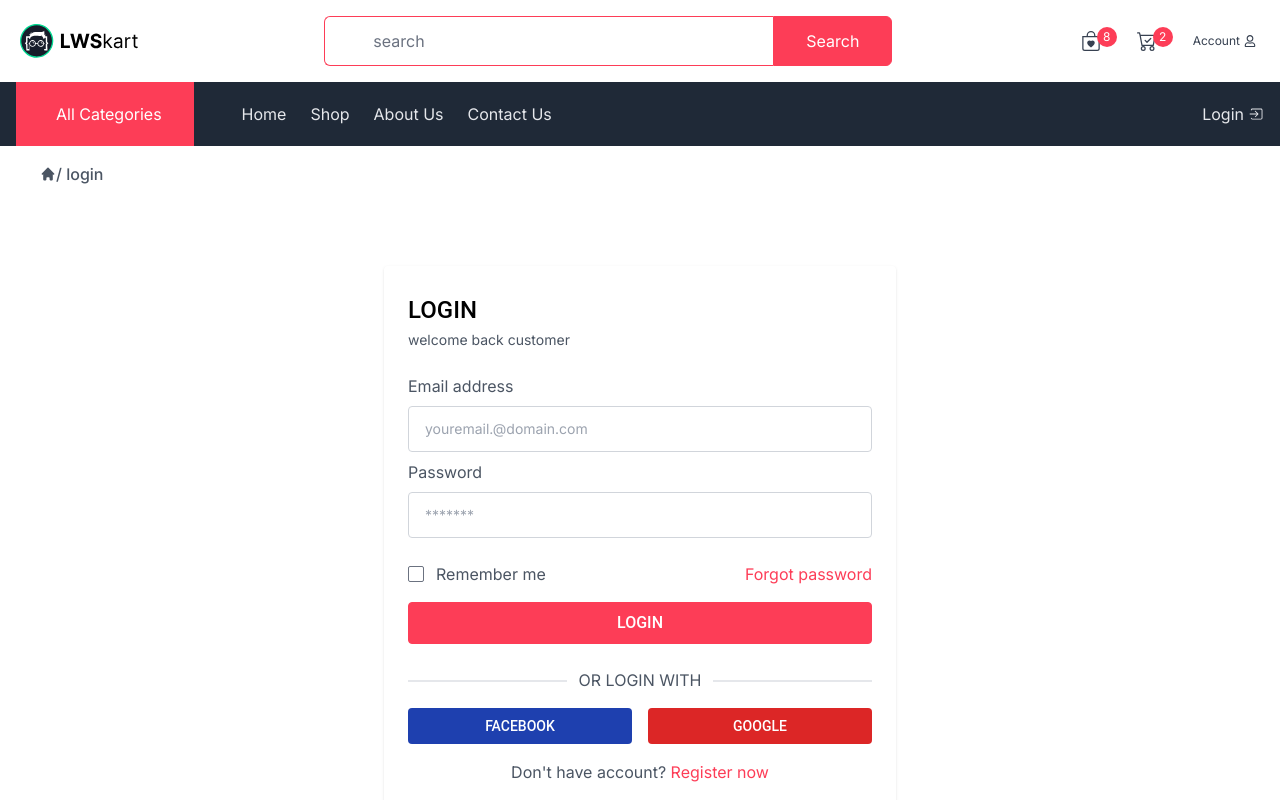
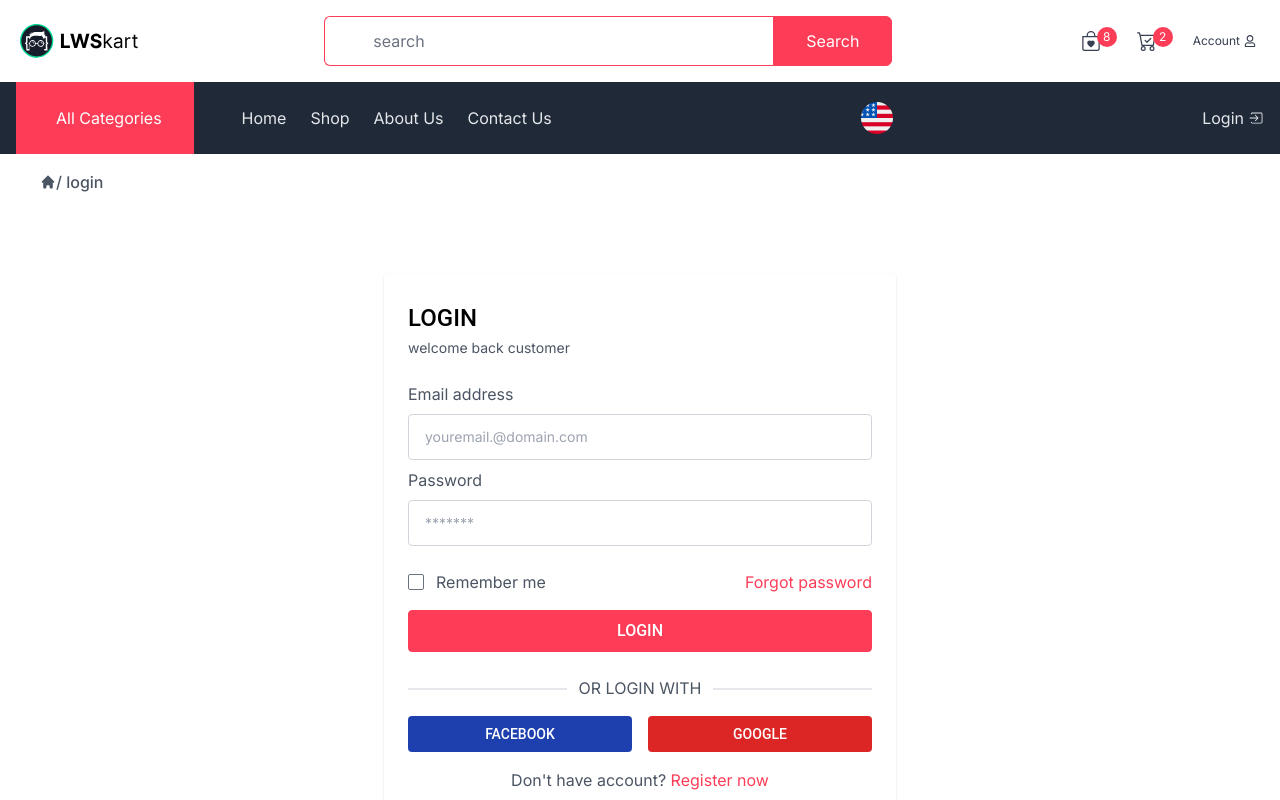
Before and after one commit to Eth3R-One/lwskart, a Next.js app: page /en/login in a window 1280 px wide. Shown: the top 800 px of the page. Built offline with nearby package versions, Linux system fonts and the light colour scheme.

Commit message:
add: language switcher

```diff
--- a/app/[lang]/(shop)/login/page.js
+++ b/app/[lang]/(shop)/login/page.js
@@ -1,6 +1,6 @@
 import Link from "next/link";
 
-const LoginPage = () => {
+const LoginPage = ({ params: { lang } }) => {
   return (
     <div className="contain py-16">
       <div className="max-w-lg mx-auto shadow px-6 py-7 rounded overflow-hidden">
@@ -85,7 +85,7 @@ const LoginPage = () => {
 
         <p className="mt-4 text-center text-gray-600">
           {`Don't`} have account?{" "}
-          <Link href="/register" className="text-primary">
+          <Link href={`/${lang}/register`} className="text-primary">
             Register now
           </Link>
         </p>
--- /dev/null
+++ b/components/LanguageSwitcher.jsx
@@ -0,0 +1,81 @@
+"use client";
+
+import Link from "next/link";
+import Image from "next/image";
+
+import { useEffect, useState } from "react";
+import { useRouter, usePathname } from "next/navigation";
+const LanguageSwitcher = () => {
+  const router = useRouter();
+  const pathname = usePathname();
+
+  const languages = [
+    {
+      code: "en",
+      language: "English",
+    },
+    {
+      code: "bn",
+      language: "Bangla",
+    },
+  ];
+
+  const found = languages.find((lang) => pathname.includes(lang.code));
+  const [selectedLanguage, setSelectedLanguage] = useState(
+    found ? found.code : languages[0].code
+  );
+  const [showManu, setShowManu] = useState(false);
+
+  const handleLanguageChange = (lang) => {
+    setSelectedLanguage(lang);
+    setShowManu(false);
+    let updatedPath = pathname;
+    if (pathname?.includes(selectedLanguage)) {
+      updatedPath = pathname.replace(selectedLanguage, lang);
+    }
+    // location.replace(updatedPath);
+    router.push(updatedPath);
+  };
+
+  return (
+    <div className="relative">
+      <button
+        className="flex items-center gap-2"
+        onClick={() => setShowManu(!showManu)}
+      >
+        <Image
+          className="max-w-8"
+          src={`/${selectedLanguage}.png`}
+          alt="bangla"
+          height={700}
+          width={700}
+        />
+        {selectedLanguage.language}
+      </button>
+      {showManu && (
+        <div className="absolute right-0 top-full mt-2 w-40 rounded-md  p-2 z-10 shadow-lg">
+          <ul>
+            {languages.map((entry) => (
+              <li
+                key={entry.code}
+                onClick={() => handleLanguageChange(entry.code)}
+                className="flex items-center gap-2 p-2 rounded-md cursor-pointer hover:bg-gray-500"
+              >
+                <Image
+                  className="max-w-8"
+                  src={`/${entry.code}.png`}
+                  alt="bangla"
+                  height={100}
+                  width={165}
+                />
+                {entry.language}
+              </li>
+            ))}
+          </ul>
+        </div>
+      )}
+    </div>
+  );
+};
+
+export default LanguageSwitcher;
--- a/components/landing/NavBar.jsx
+++ b/components/landing/NavBar.jsx
@@ -1,5 +1,6 @@
 import Link from "next/link";
 import { IoIosLogIn } from "react-icons/io";
+import LanguageSwitcher from "../LanguageSwitcher";
 
 const NavBar = ({ dictionary }) => {
   const Icon = IoIosLogIn;
@@ -112,6 +113,7 @@ const NavBar = ({ dictionary }) => {
               Contact us
             </Link>
           </div>
+          <LanguageSwitcher />
           <Link
             href="/login"
             className="text-gray-200 transition flex flex-row items-center gap-1 hover:scale-110 hover:text-primary"
```
Also changed, not shown: public/bn.png (added), public/en.png (added).
